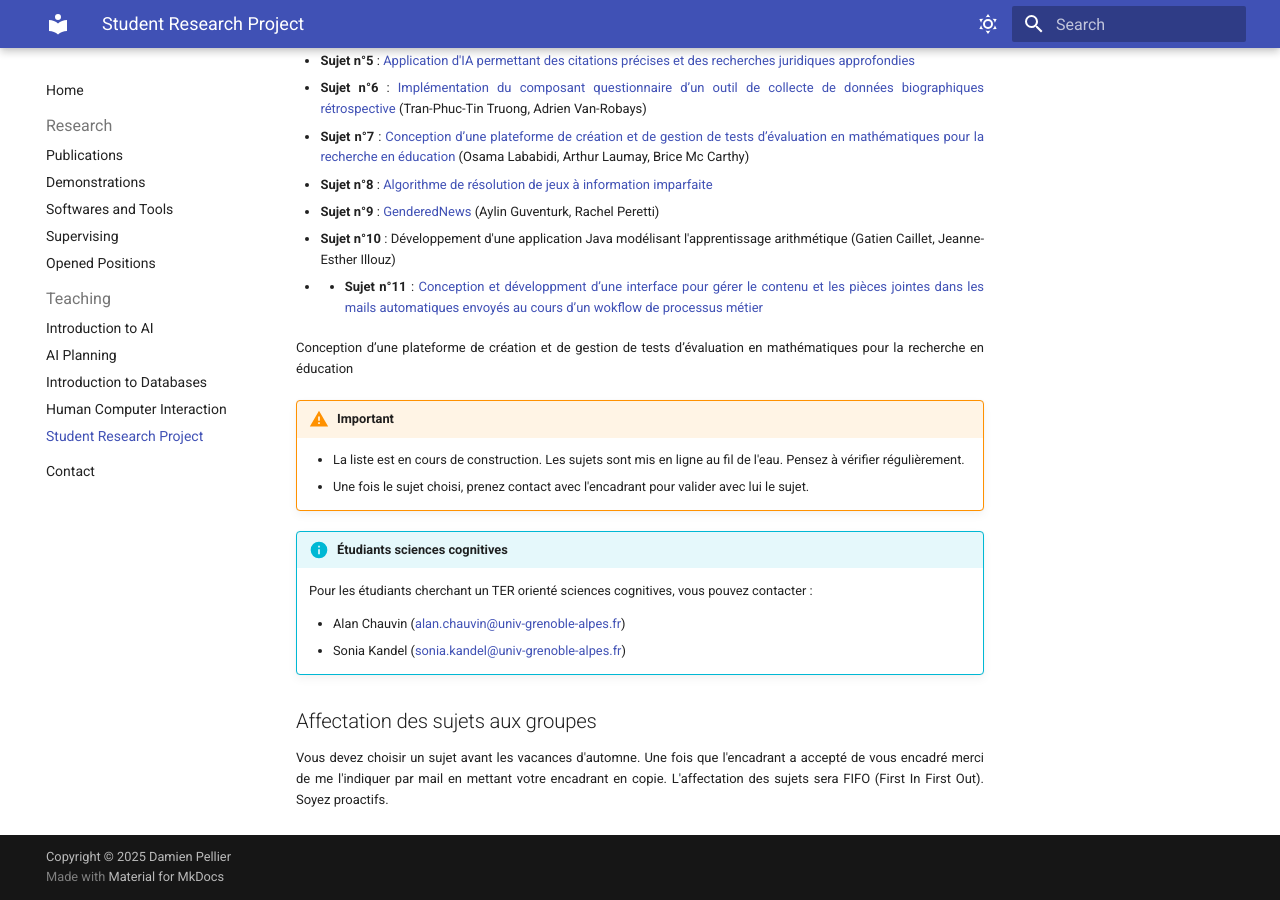
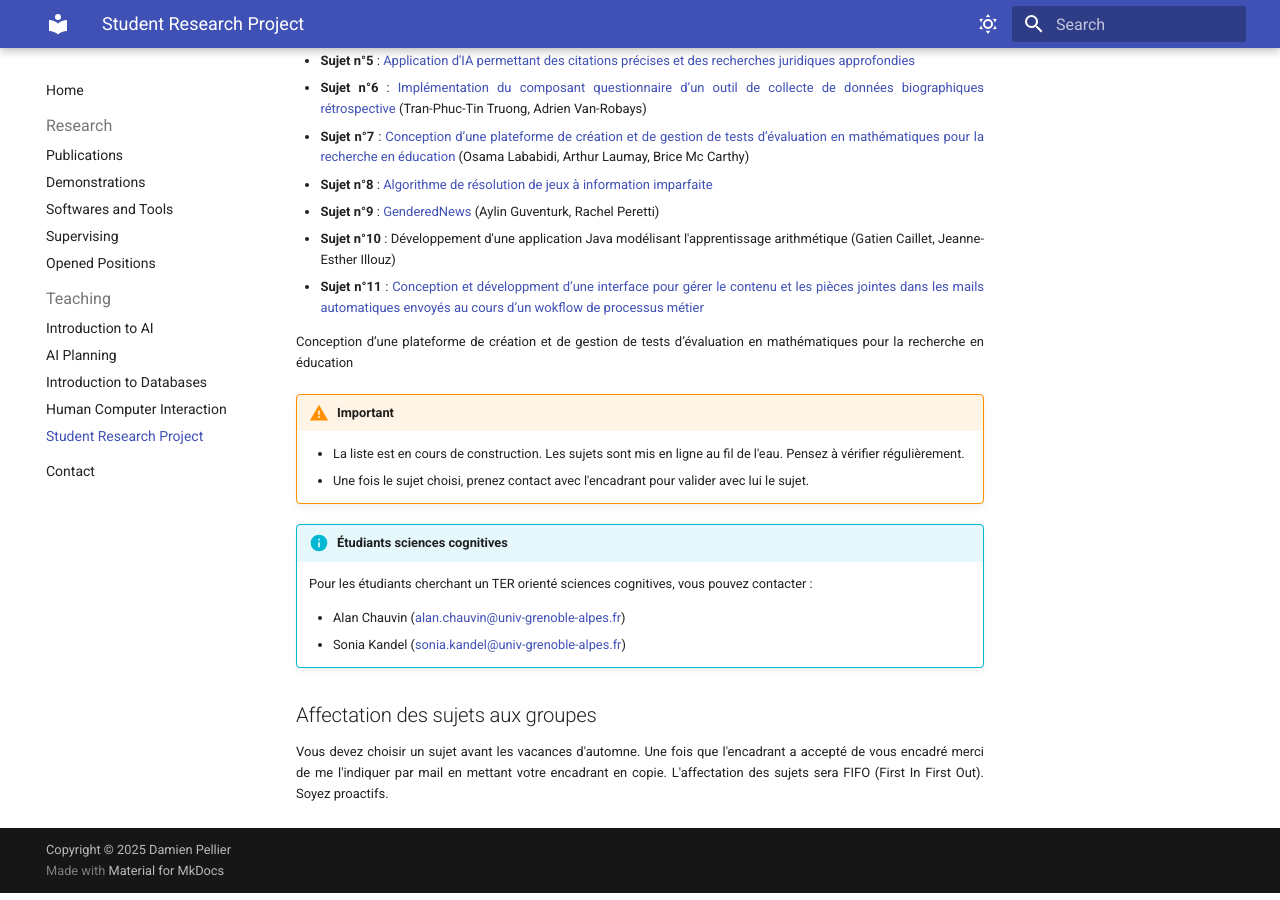
Before and after one commit to pellierd/homepage, an MkDocs documentation site: the page built from docs/teaching/srp.md, in a window 1280 px wide and 900 px high, scrolled down 1328 px. Built offline with MkDocs 1.6.1 and Material for MkDocs 9.7.7, drawn with Linux system fonts in a browser that asks for light colours.

Commit message:
modif ter

```diff
--- a/docs/teaching/srp.md
+++ b/docs/teaching/srp.md
@@ -46,7 +46,7 @@
 - **Sujet n°9** : [GenderedNews](srp/Sujet_9_2025.pdf) (Aylin Guventurk, Rachel Peretti)
 - **Sujet n°10** : Développement d'une application Java modélisant l'apprentissage arithmétique (Gatien Caillet,
 Jeanne-Esther Illouz)
-- - **Sujet n°11** : [Conception et développment d’une interface pour gérer le contenu et les pièces jointes dans les mails automatiques envoyés au cours d’un  wokflow de processus métier](srp/Sujet_11_2025.pdf)
+- **Sujet n°11** : [Conception et développment d’une interface pour gérer le contenu et les pièces jointes dans les mails automatiques envoyés au cours d’un  wokflow de processus métier](srp/Sujet_11_2025.pdf)
 
 
 
```
